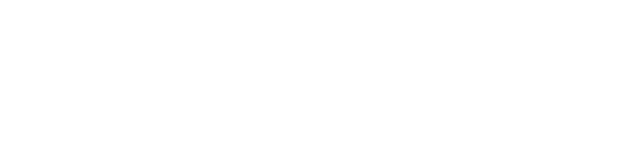
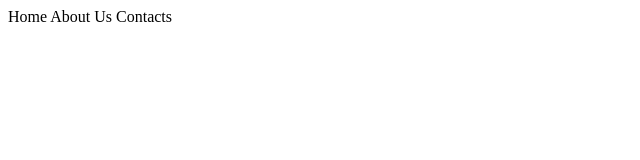
Before and after one commit to daiwikmaddula/snow-website, a plain HTML site: page main.html in a window 1280 px wide. Shown: the whole page, without its empty margins (0-640 px from the left). Drawn offline with Linux system fonts and the light colour scheme.

Commit message:
Update main.html

```diff
--- a/main.html
+++ b/main.html
@@ -9,7 +9,11 @@
 
 
 <body>
-
+<div>
+  <a>Home</a>
+  <a>About Us</a>
+  <a>Contacts</a>
+</div>
 
 
 
```
